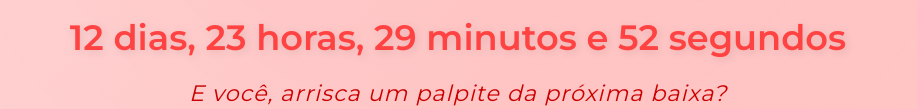
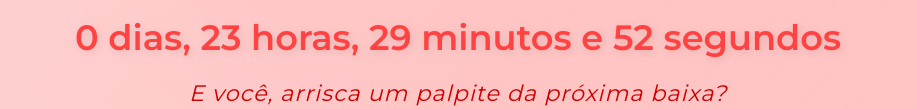
Before and after one commit to RicardoBMuller/CountDays, a plain HTML site: page index.html in a window 1280 px wide. Shown: the part 669-778 px from the top of the page, without its empty margins (182-1099 px from the left). Drawn offline with Linux system fonts and the light colour scheme.

Commit message:
Atualizar o index.html

```diff
--- a/index.html
+++ b/index.html
@@ -132,7 +132,7 @@
     <p class="pergunta">E você, arrisca um palpite da próxima baixa?</p>
 
     <script>
-        const dataInicio = new Date('2024-10-18');
+        const dataInicio = new Date('2024-10-30');
 
         function atualizarContadores() {
             const agora = new Date();
```
